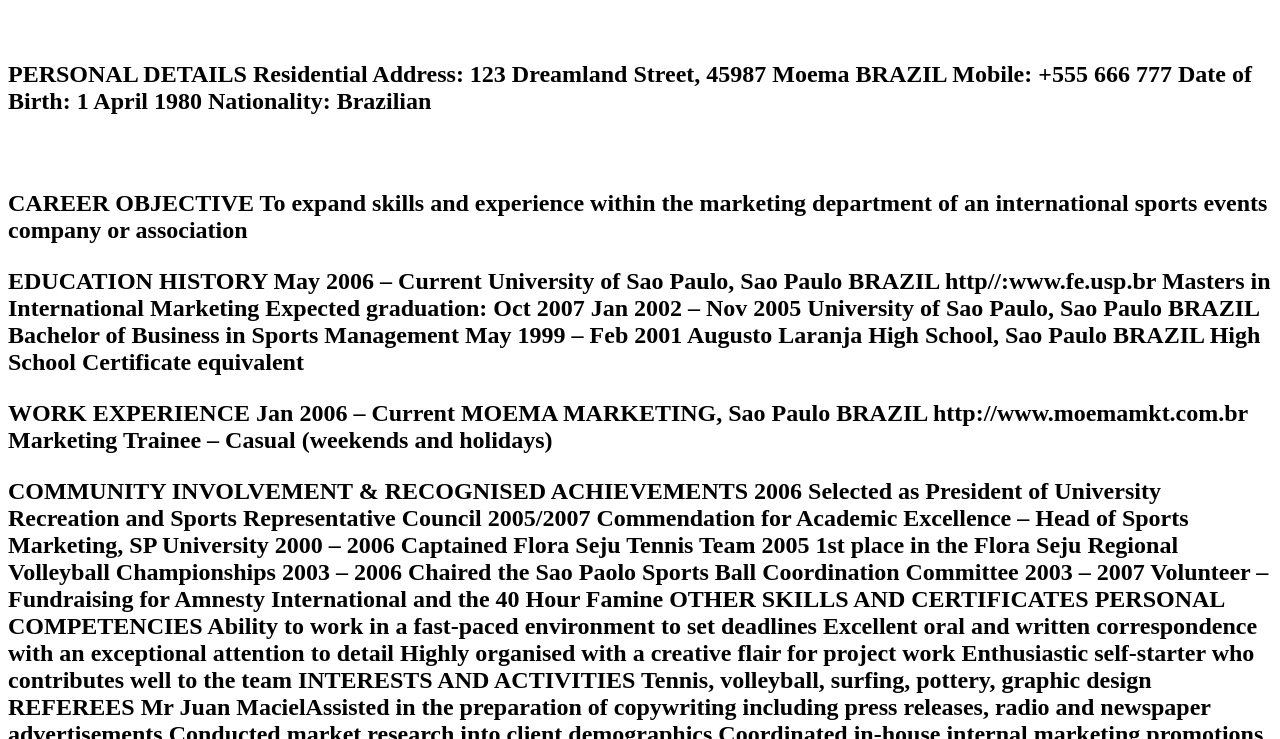
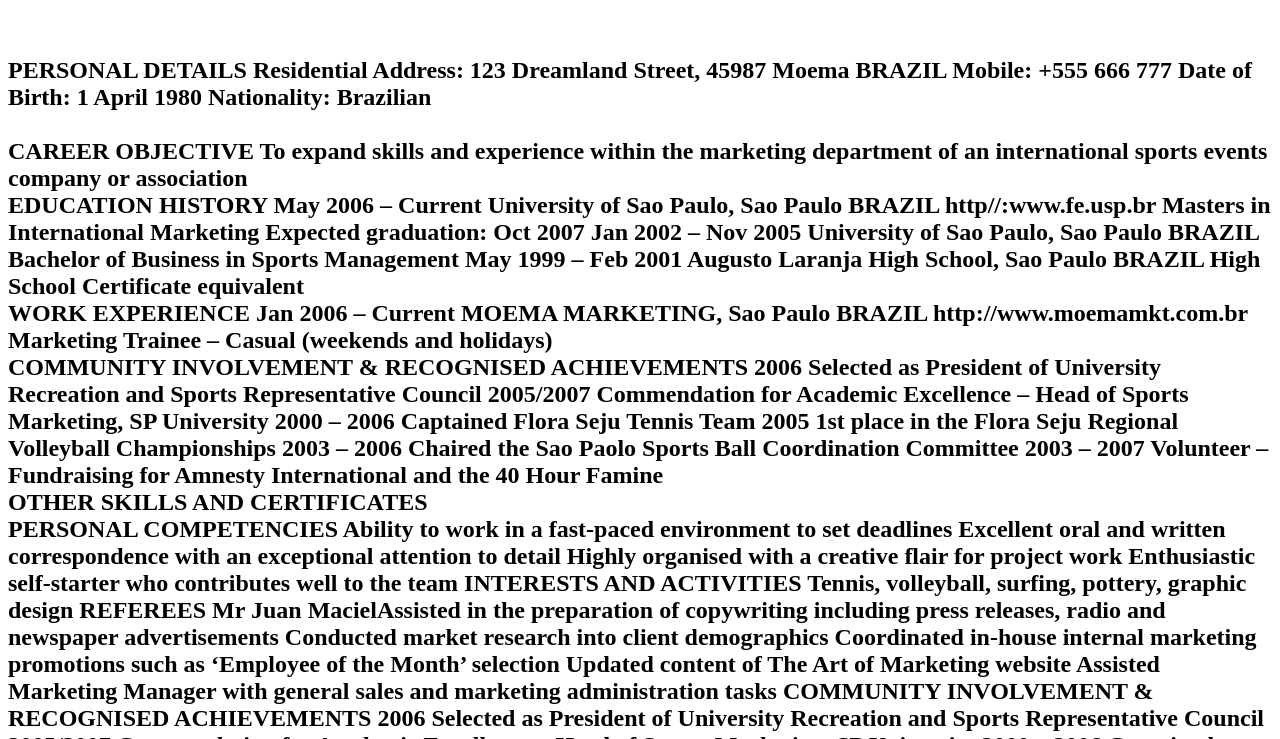
Before and after one commit to Jbakirci-BC/A1, a plain HTML site: page index.html in a window 1280 px wide. Shown: the part 61-800 px from the top of the page. Drawn offline with Linux system fonts and the light colour scheme.

Commit message:
Update index.html

```diff
--- a/index.html
+++ b/index.html
@@ -4,15 +4,15 @@
   </head>
     <body>
       <h1>CURRICULUM VITAE CLAUDIA MARTINEZ</h1><br>
-      <h2><p>PERSONAL DETAILS
+      <h2>PERSONAL DETAILS
 Residential Address: 123 Dreamland Street, 45987 Moema BRAZIL
 Mobile: +555 666 777
 Date of Birth: 1 April 1980
-        Nationality: Brazilian</p><br>
-<p>CAREER OBJECTIVE
+        Nationality: Brazilian<br>
+<br>CAREER OBJECTIVE
 To expand skills and experience within the marketing department of an
-  international sports events company or association</p>
-<p>EDUCATION HISTORY
+  international sports events company or association
+<br>EDUCATION HISTORY
 May 2006 – Current
 University of Sao Paulo, Sao Paulo BRAZIL
 http//:www.fe.usp.br
@@ -23,13 +23,13 @@ University of Sao Paulo, Sao Paulo BRAZIL
 Bachelor of Business in Sports Management
 May 1999 – Feb 2001
 Augusto Laranja High School, Sao Paulo BRAZIL
-  High School Certificate equivalent</p>
-<p>WORK EXPERIENCE
+  High School Certificate equivalent
+<br>WORK EXPERIENCE
 Jan 2006 – Current
 MOEMA MARKETING, Sao Paulo BRAZIL
 http://www.moemamkt.com.br
-  Marketing Trainee – Casual (weekends and holidays)</p>
-COMMUNITY INVOLVEMENT & RECOGNISED ACHIEVEMENTS
+  Marketing Trainee – Casual (weekends and holidays)
+<br>COMMUNITY INVOLVEMENT & RECOGNISED ACHIEVEMENTS
 2006 Selected as President of University Recreation and Sports
 Representative Council
 2005/2007 Commendation for Academic Excellence – Head of Sports
@@ -40,8 +40,8 @@ Championships
 2003 – 2006 Chaired the Sao Paolo Sports Ball Coordination Committee
 2003 – 2007 Volunteer – Fundraising for Amnesty International
 and the 40 Hour Famine
-OTHER SKILLS AND CERTIFICATES
-PERSONAL COMPETENCIES
+<br>OTHER SKILLS AND CERTIFICATES
+<br>PERSONAL COMPETENCIES
 Ability to work in a fast-paced environment to set deadlines
 Excellent oral and written correspondence with an exceptional attention to
 detail
@@ -69,7 +69,7 @@ Championships
 2003 – 2006 Chaired the Sao Paolo Sports Ball Coordination Committee
 2003 – 2007 Volunteer – Fundraising for Amnesty International
 and the 40 Hour Famine
-OTHER SKILLS AND CERTIFICATES
+<br>OTHER SKILLS AND CERTIFICATES
 Computer Skills:
 Microsoft XP applications (Word, Excel, Office, PowerPoint, Outlook,
 Access) – Advanced
```
